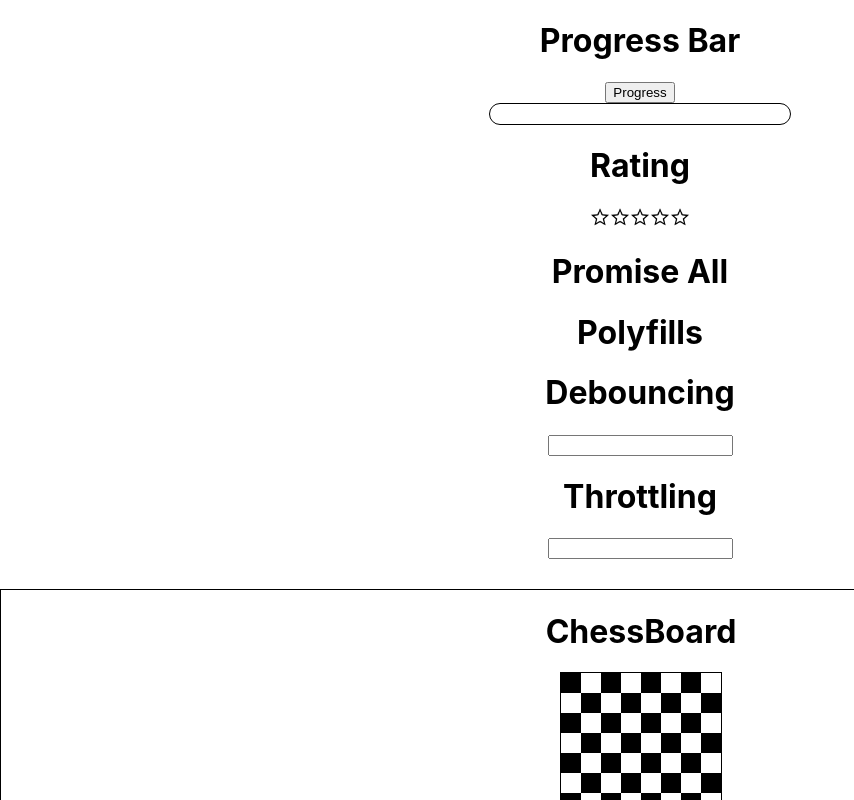
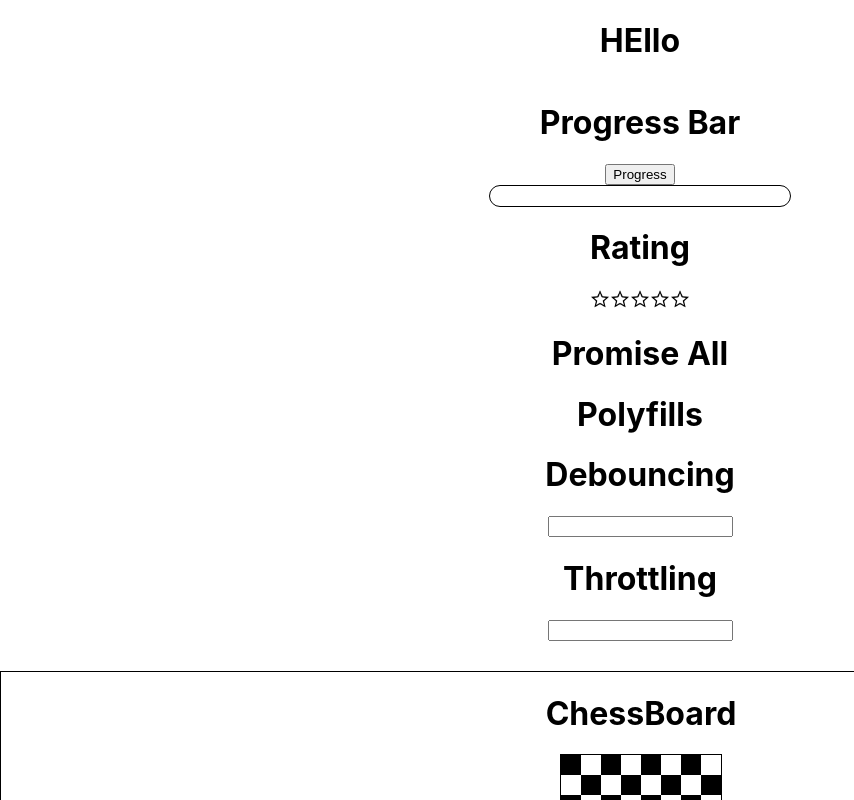
Before and after one commit to deekshithmd/javascript-react-repo, a React (Create React App) app: page / in a window 1280 px wide. Shown: the top 800 px of the page, without its empty margins (0-854 px from the left). Built offline with nearby package versions, Linux system fonts and the light colour scheme.

Commit message:
started internationalization component

```diff
--- a/package.json
+++ b/package.json
@@ -6,8 +6,10 @@
     "@testing-library/jest-dom": "^5.17.0",
     "@testing-library/react": "^13.4.0",
     "@testing-library/user-event": "^13.5.0",
+    "i18next": "^23.8.2",
     "react": "^18.2.0",
     "react-dom": "^18.2.0",
+    "react-i18next": "^14.0.4",
     "react-scripts": "5.0.1",
     "web-vitals": "^2.1.4"
   },
--- a/src/App.js
+++ b/src/App.js
@@ -1,20 +1,22 @@
-import './App.css';
-import Progress from './components/Progress';
-import Rating from './components/Rating';
-import { PromiseAll } from './components/PromiseAll';
-import { Polyfills } from './components/Polyfills';
-import { Debouncing } from './components/Debouncing';
-import { Throttling } from './components/Throttling';
-import { ChessBoard } from './components/ChessBoard';
-import Component1 from './components/HigherOrderComponent/Component1';
-import Component2 from './components/HigherOrderComponent/Component2';
-import { TicTacToe } from './components/TicTacToe';
-import { DataStructures } from './components/DataStructures';
-import { ProblemSolving } from './components/Problem Solving';
+import "./App.css";
+import Progress from "./components/Progress";
+import Rating from "./components/Rating";
+import { PromiseAll } from "./components/PromiseAll";
+import { Polyfills } from "./components/Polyfills";
+import { Debouncing } from "./components/Debouncing";
+import { Throttling } from "./components/Throttling";
+import { ChessBoard } from "./components/ChessBoard";
+import Component1 from "./components/HigherOrderComponent/Component1";
+import Component2 from "./components/HigherOrderComponent/Component2";
+import { TicTacToe } from "./components/TicTacToe";
+import { DataStructures } from "./components/DataStructures";
+import { ProblemSolving } from "./components/Problem Solving";
+import { Multilanguage } from "./components/Multilanguage";
 
 function App() {
   return (
     <div className="App">
+      <Multilanguage />
       <Progress />
       <Rating />
       <PromiseAll />
--- /dev/null
+++ b/src/components/Multilanguage/index.jsx
@@ -0,0 +1,3 @@
+export const Multilanguage = () => {
+  return <h1>HEllo</h1>;
+};
```
Also changed, not shown: 1 other file (tests, documents, lock files or other folders).
